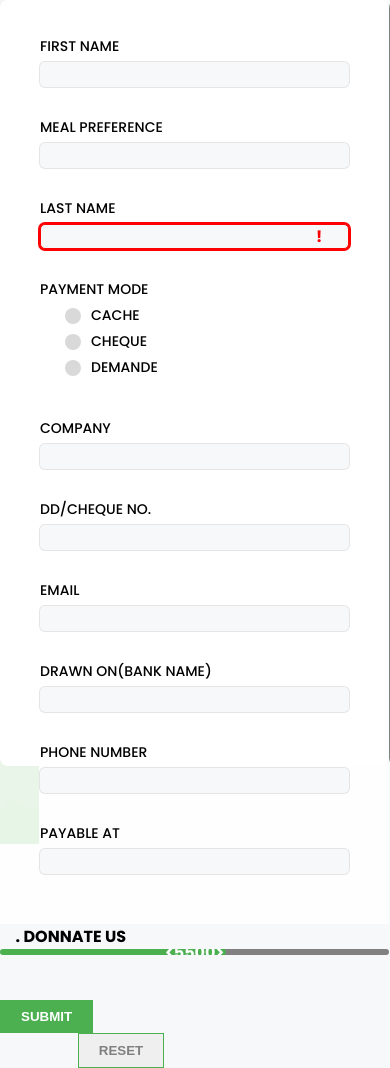
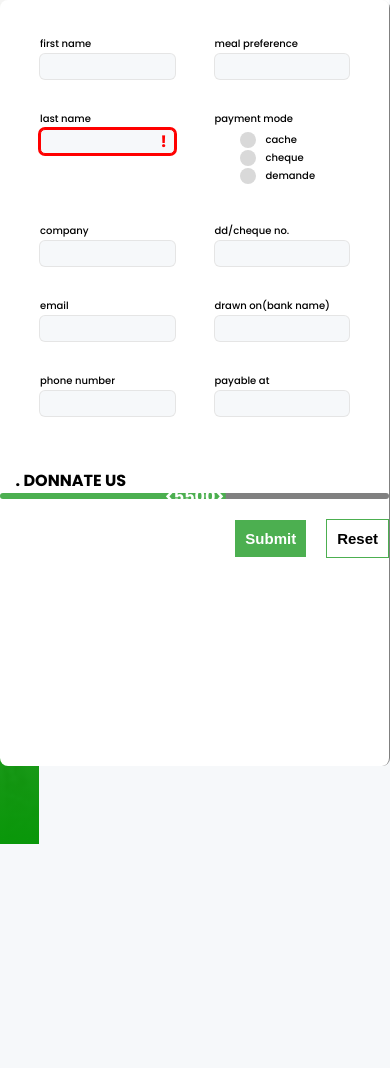
Before and after one commit to ZaffService/responsiveForm4, a plain HTML site: page index.html in a window 390 px wide. After the commit the page ends 844 px from the top, so only its background shows below. Drawn offline with Linux system fonts and the light colour scheme.

Commit message:
modification de mes boutons

```diff
--- a/index.html
+++ b/index.html
@@ -83,15 +83,11 @@
                 <div class="progress-bar-green"></div>
                 <div class="progress-bar-black"></div>
                 <span class="separator"> <5500> </span>
-              </div
+              </div>
 
               <div class="btn">
-                <div class="btn1">
-                    <button style="background-color:#4CAF50;border: 1px solid #4CAF50;padding: 8px 20px;color: #fff;text-transform:uppercase;font-weight: bold;margin-top: 45px;" type="submit">Submit</button>
-                </div>
-                <div class="btn2">
-                    <button style="border: 1px solid #4CAF50;padding: 9px 20px;color: grey;text-transform:uppercase;font-weight: bold;margin-left: 20%;"  type="reset">Reset</button>
-                </div>
+                <input class="submit" type="submit" value="Submit">
+                <input class="reset" type="reset" value="Reset">
               </div>
 
         </form>
--- a/style.css
+++ b/style.css
@@ -87,6 +87,24 @@ section .contentBox .formBox h2{
     .inputBx input{
         width: 100%;
         padding: 10px;
+        font-size: 10px;
         border: 1px solid #607d8b;
     }
+
+    .inputBx span{
+        font-size: 10px;
+        margin-bottom: 5px;
+        display: inline-block;
+        color: #607d8b;
+        font-weight: 300;
+    }
+
+    .inputBx input{
+        width: 100%;
+        padding: 10px 20px;
+        font-weight: 400;
+        font-size: 10px;
+        border: 1px solid #607d8b;
+    }
+
 }
--- a/user.css
+++ b/user.css
@@ -13,6 +13,8 @@ body{
     min-height: 100vh;
     background: #f6f8fa;
     font-family: 'Poppins', sans-serif;
+    overflow-y: hidden;
+    overflow-x: hidden;
 }
 
 .container{
@@ -61,6 +63,8 @@ input::placeholder{
     gap: 20px;
     padding: 25px;
     margin-top: -1%;
+    overflow-y: hidden;
+    overflow-x: hidden;
 }
 
 .user_details .input_box{
@@ -188,15 +192,35 @@ form .gender{
 
   .btn{
     display: flex;
-    margin-left: 70%;
-    margin-top: 20px;
-    margin-bottom: 10px;
+    margin-top: 2%;
+    gap: 20px;
+    justify-content: flex-end;
+    align-items: center;
+  }
+
+  .submit{
+    background-color: #4CAF50;
+    border: none;
+    padding: 10px 10px;
+    color: white;
+    font-weight: bold;
+    font-size: 15px;
+  }
+  .reset{
+    background-color: white;
+    border: none;
+    border: 1px solid #4CAF50;
+    padding: 10px 10px;
+    color: 4CAF50;
+    font-weight: bold;
+    font-size: 15px;
   }
 
 
   @media screen and (max-width: 584px){
 
     .user_details{
+        font-size: 10px;
         max-height: unset; /* Supprimer la hauteur maximale */
         overflow-y: auto; /* Ajouter la barre de défilement uniquement si nécessaire */
     }
@@ -217,9 +241,10 @@ form .gender{
     }
 }
 
-@media screen and (max-width: 419px){
+@media screen and (max-width: 600px){
     .user_details .input_box{
         width: 100%;
+        font-size: 10px;
         margin-bottom: 10px; /* Ajouter un espace entre les champs */
     }
 
@@ -233,4 +258,30 @@ form .gender{
         margin-top: 20px;
         margin-bottom: 10px;
     }
+
+
+
+    .user_details{
+        display: flex;
+        height: 100%;
+        justify-content: space-between;
+        flex-wrap: wrap;
+        gap: 20px;
+        padding: 25px;
+        margin-top: -1%;
+    }
+
+    .user_details .input_box{
+        width: calc(100% / 2 - 20px);
+        margin: 0 0 12px 0;
+    }
+
+    .input_box label{
+        font-size: 10px;
+        font-weight: 500;
+        margin-bottom: 2px;
+        display: block;
+        text-transform: lowercase;
+    }
+
 }
```
